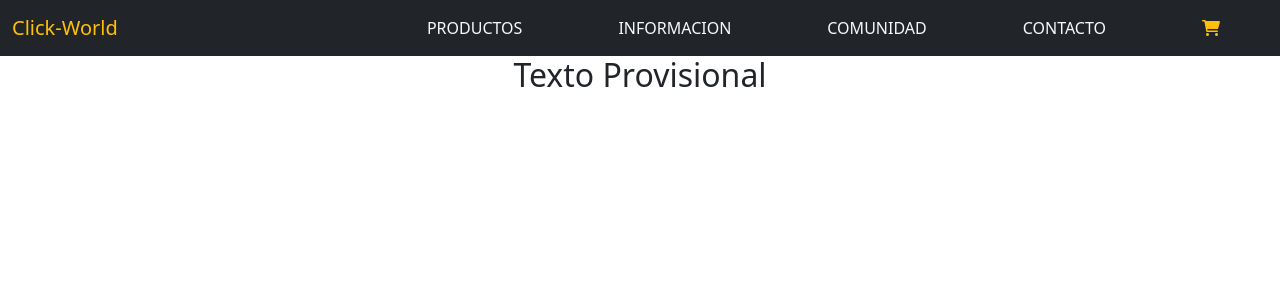
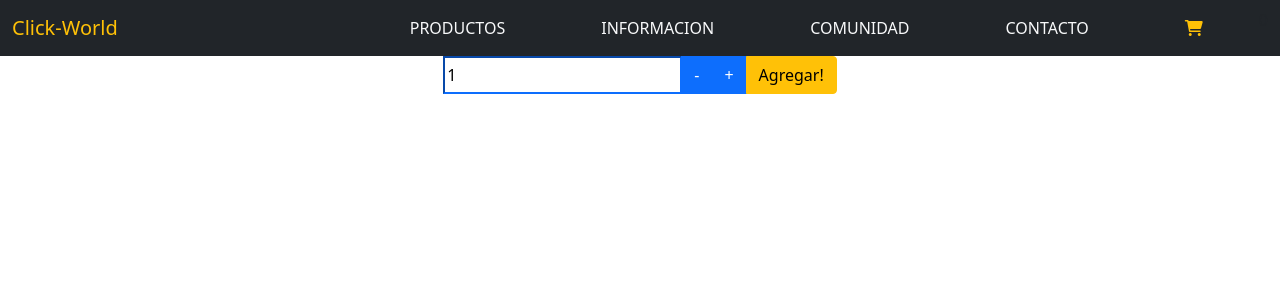
Before and after one commit to GabrielMatax/ClickWorld-Garcia, a React (Create React App) app: page / in a window 1280 px wide. Shown: the top 300 px of the page. Built offline with nearby package versions, Linux system fonts and the light colour scheme.

Commit message:
Cuarto Desafio

```diff
--- a/src/App.js
+++ b/src/App.js
@@ -7,7 +7,7 @@ function App() {
   return <>
 
   <NavBar/>
-  <ItemListContainer greeting="Texto Provisional"/>
+  <ItemListContainer/>
 
   </>
 }
--- a/src/components/CartWidget.jsx
+++ b/src/components/CartWidget.jsx
@@ -1,6 +1,14 @@
+import { useState } from "react";
+
 const CartWidget = () => {
+    const [amount, setAmount] = useState(0);
     return (
-        <li><a href="index.html" className="nav-link text-warning px-5"><i className="fa-solid fa-cart-shopping"></i></a></li>
+        <>
+        <li className="d-flex flex-direction-row">
+            <a href="index.html" className="nav-link text-warning px-5"><i className="fa-solid fa-cart-shopping"></i></a>
+            <span className="ps-2">{amount}</span>
+        </li>
+        </>
     );
 }
 
--- /dev/null
+++ b/src/components/ItemCount.jsx
@@ -0,0 +1,59 @@
+import { useState } from "react";
+
+const ItemCount = ({ stock = 2, inicial = 0, onAdd }) => {
+  const [count, setCount] = useState(inicial);
+  const updateCount = (op) => {
+    if (op === "-" && count > 0) {
+      setCount(count - 1);
+    }
+    if (op === "+" && count < stock) {
+      setCount(count + 1);
+    }
+  };
+  const updateCountInput = (e) => {
+    const { value } = e.target;
+    if (value <= stock) {
+      setCount(isNaN(value) ? 0 : parseInt(value));
+    }
+  };
+  return (
+    <>
+      <div className="input-group input-spinner mb-3 d-flex justify-content-center">
+        <input
+          onChange={(e) => updateCountInput(e)}
+          className="border-primary"
+          placeholder=""
+          value={count}
+          type="number"
+        />
+        <button
+          onClick={() => updateCount("-")}
+          className="btn btn-icon btn-primary"
+          type="button"
+        >
+          -
+        </button>
+        <button
+          onClick={() => updateCount("+")}
+          className="btn btn-icon btn-primary"
+          type="button"
+        >
+          +
+        </button>
+        <button
+          onClick={() => onAdd(count)}
+          type="button"
+          className="btn btn-warning"
+          disabled={count === "" || count === 0}
+        >
+          Agregar!
+        </button>
+      </div>
+      <div className="d-flex justify-content-center">
+
+      </div>
+    </>
+  );
+};
+
+export default ItemCount;
--- a/src/components/ItemListContainer.jsx
+++ b/src/components/ItemListContainer.jsx
@@ -1,7 +1,11 @@
+import ItemCount from "./ItemCount";
+
 const ItemListContainer = (prop) => {
-    return (
-        <h2 className="d-flex aling-items-center justify-content-center">{prop.greeting}</h2>
-    );
+    const onAddItem = (count) => {
+        alert(`Se agregaron ${count} Items`);
+    };
+
+    return <ItemCount stock={10} inicial={1} onAdd={onAddItem}></ItemCount>;
 }
 
 export default ItemListContainer;
```
